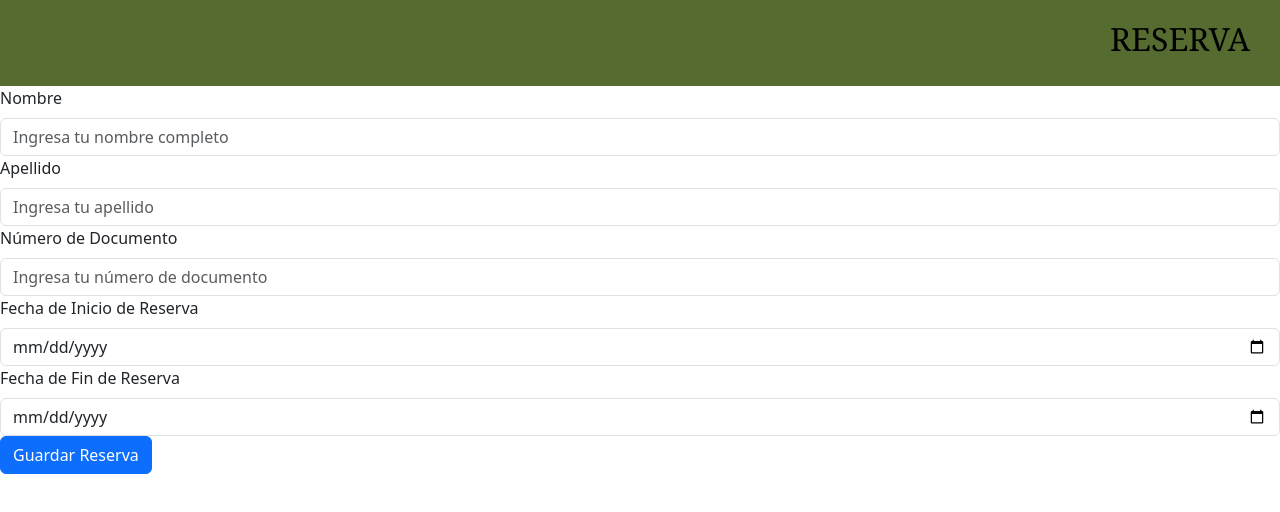
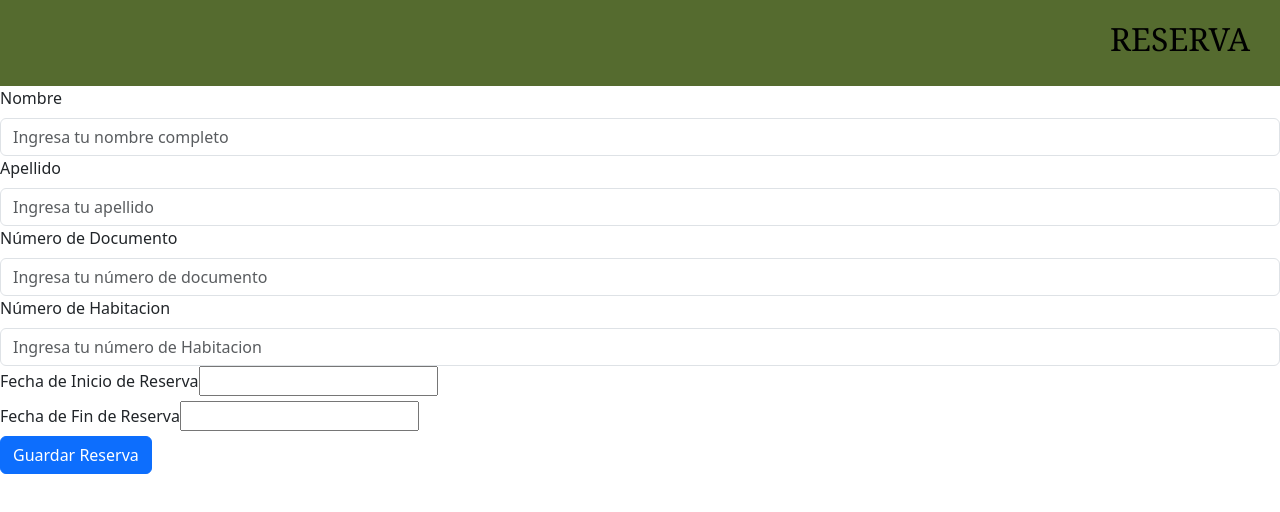
Before and after one commit to TommySma/PF, a React (Create React App) app in the folder FE/: page /AgregarReserva in a window 1280 px wide. Shown: the top 512 px of the page. Built offline with nearby package versions, Linux system fonts and the light colour scheme.

Commit message:
logramos hacer el agregar reserva

```diff
--- a/FE/package.json
+++ b/FE/package.json
@@ -16,8 +16,9 @@
     "install": "^0.13.0",
     "react": "^18.2.0",
     "react-bootstrap": "^2.8.0",
+    "react-datepicker": "^4.21.0",
     "react-dom": "^18.2.0",
-    "react-router-dom": "^6.17.0",
+    "react-router-dom": "^6.18.0",
     "react-scripts": "5.0.1",
     "styled-components": "^5.3.11",
     "web-vitals": "^2.1.4"
--- a/FE/src/AgregarReserva/AgregarReserva.js
+++ b/FE/src/AgregarReserva/AgregarReserva.js
@@ -1,24 +1,22 @@
 import React, { useState } from 'react';
 import { Form, Button } from 'react-bootstrap';
-import { Link } from 'react-router-dom';
-import axios from 'axios'
+import axios from 'axios';
+import { Link } from "react-router-dom";
+import { useNavigate } from 'react-router-dom';
+import DatePicker from 'react-datepicker';
+import 'react-datepicker/dist/react-datepicker.css';
 
 const AgregarReserva = ({ ReservaCreada }) => {
-  const [inputValue, setInputValue] = useState('');
-  const [formData, setFormData] = useState
-
-  ({
-
+  const navigate = useNavigate();
+  const [formData, setFormData] = useState({
     nombre: '',
     apellido: '',
     documento: '',
-    fechaInicio: '',
-    fechaFin: '',
+    fechaInicio: null,
+    fechaFin: null,
     NroHabitacion: '',
     idReserva: ''
   });
-
-
 
   const handleChange = (e) => {
     const { name, value } = e.target;
@@ -28,22 +26,32 @@ const AgregarReserva = ({ ReservaCreada }) => {
     });
   };
 
+  const handleDateChange = (date, name) => {
+    setFormData({
+      ...formData,
+      [name]: date
+    });
+  };
+
   const handleSubmit = (e) => {
     e.preventDefault();
-    ReservaCreada(formData);
-
-    const AgregaReserva = () => {
-    if (inputValue.trim() === '')
-      return;
-    }
+    console.log("llegamos al boton submit!");
     axios
-    .post('http://localhost:5000/reserva', {
-      descripcion: inputValue,
-      tachado: false,
-    })
+      .post('http://localhost:5000/reserva', formData)
       .then((response) => {
-      console.log(response);
-      setInputValue('');
+        console.log(response.data);
+        setFormData({
+          nombre: '',
+          apellido: '',
+          dni: '',
+          fechaInicio: null,
+          fechaFin: null,
+          NroHabitacion: '',
+          idReserva: ''
+        });
+        let nuevaReserva = response.data;
+        navigate('/Reserva', { state: { nuevaReserva } });
+        //return ReservaCreada(response.data); // Suponiendo que el servidor devuelve la reserva creada
       })
       .catch((error) => {
         console.error(error);
@@ -52,16 +60,16 @@ const AgregarReserva = ({ ReservaCreada }) => {
 
   return (
     <div>
-      <header style={{ backgroundColor:'#556B2F' }}>
+      <header style={{ backgroundColor: '#556B2F' }}>
         <div className="flex-container">
-          <div>
-          </div>
+          <div></div>
           <center>
             <h2 style={{ color: 'black' }}> RESERVA</h2>
           </center>
         </div>
       </header>
       <body>
+        <>
           <Form onSubmit={handleSubmit}>
             <Form.Group controlId="nombre">
               <Form.Label>Nombre</Form.Label>
@@ -85,41 +93,51 @@ const AgregarReserva = ({ ReservaCreada }) => {
               />
             </Form.Group>
 
-          <Form.Group controlId="documento">
+            <Form.Group controlId="dni">
               <Form.Label>Número de Documento</Form.Label>
               <Form.Control
                 type="number"
                 placeholder="Ingresa tu número de documento"
                 name="documento"
-              value={formData.documento}
+                value= {formData.dni} velue = {formData.dni}
+                onChange={handleChange}
+              />
+            </Form.Group>
+
+            <Form.Group controlId="NroHabitacion">
+              <Form.Label>Número de Habitacion</Form.Label>
+              <Form.Control
+                type="number"
+                placeholder="Ingresa tu número de Habitacion"
+                name="NroHabitacion"
+                value={formData.NroHabitacion}
                 onChange={handleChange}
               />
             </Form.Group>
 
             <Form.Group controlId="fechaInicio">
               <Form.Label>Fecha de Inicio de Reserva</Form.Label>
-            <Form.Control
-              type="date"
-              name="fechaInicio"
-              value={formData.fechaInicio}
-              onChange={handleChange}
+              <DatePicker
+                selected={formData.fechaInicio}
+                onChange={(date) => handleDateChange(date, 'fechaInicio')}
+                dateFormat="dd-MM-yyyy"
               />
             </Form.Group>
 
             <Form.Group controlId="fechaFin">
               <Form.Label>Fecha de Fin de Reserva</Form.Label>
-            <Form.Control
-              type="date"
-              name="fechaFin"
-              value={formData.fechaFin}
-              onChange={handleChange}
+              <DatePicker
+                selected={formData.fechaFin}
+                onChange={(date) => handleDateChange(date, 'fechaFin')}
+                dateFormat="dd-MM-yyyy"
               />
             </Form.Group>
 
-          <Button   variant="primary" type="submit">
+            <Button variant="primary" type="submit">
               Guardar Reserva
             </Button>
           </Form>
+        </>
       </body>
     </div>
   );
--- a/FE/src/Reserva/Reserva.js
+++ b/FE/src/Reserva/Reserva.js
@@ -3,18 +3,19 @@ import axios from 'axios';
 import 'bootstrap/dist/css/bootstrap.min.css';
 import Button from 'react-bootstrap/Button';
 import Modal from 'react-bootstrap/Modal';
-import { Link } from 'react-router-dom';
+import { Link, useLocation } from 'react-router-dom';
 import './Reserva.css';
 import { habitacionContext } from '../habitacionContext';
-import AgregarReserva from '../AgregarReserva/AgregarReserva'; // Asegúrate de tener la ruta correcta
+import AgregarReserva from '../AgregarReserva/AgregarReserva';
 
 const Reserva = () => {
   const [reservas, setReservas] = useState([]);
   const [showModal, setShowModal] = useState(false);
   const [selectedReserva, setSelectedReserva] = useState(null);
-  const [searchTerm, setSearchTerm] = useState(''); // Nuevo estado para el término de búsqueda por nombre/apellido/DNI
-  const [searchRoomTerm, setSearchRoomTerm] = useState(''); // Nuevo estado para el número de habitación
+  const [searchTerm, setSearchTerm] = useState('');
+  const [searchRoomTerm, setSearchRoomTerm] = useState('');
   const { estadoHabitacion, setEstadoHabitacion } = useContext(habitacionContext);
+  const location = useLocation();
 
   const handleReservaCreada = (nuevaReserva) => {
     setReservas([...reservas, nuevaReserva]);
@@ -29,6 +30,7 @@ const Reserva = () => {
       .get('http://localhost:5000/Reserva')
       .then((response) => {
         setReservas(response.data);
+        console.log(response.data);
       })
       .catch((error) => {
         console.error(error);
@@ -53,43 +55,40 @@ const Reserva = () => {
   };
 
   const handleCheckIn = async (reserva) => {
-    const newStatus = 'O'; // Cambiar el estado a 'O' (Check In)
-    const idHabitacion = reserva.NroHabitacion;
+    try {
+      const newStatus = 'O';
+      const idHabitacion = reserva.idHabitacion; // Asegúrate de que esta propiedad esté disponible en tu objeto reserva
 
-    // ... (resto del código)
+      // Lógica para el Check In
+      await axios.put(`http://localhost:5000/habitacion/${idHabitacion}`, { estadoReserva: newStatus });
+
+      // Actualiza localmente el estado de la habitación (opcional)
+      const updatedReservas = reservas.map((r) =>
+        r.idHabitacion === idHabitacion ? { ...r, estadoReserva: newStatus } : r
+      );
+      setReservas(updatedReservas);
+    } catch (error) {
+      console.error(error);
+    }
   };
 
   const handleCheckOut = async (reserva) => {
-    const newStatus = 'L'; // Cambiar el estado a 'L' (Check Out)
+    const newStatus = 'L';
     const idHabitacion = reserva.NroHabitacion;
-
-    // ... (resto del código)
+    // Lógica para el Check Out
   };
 
   const handleSearchTermChange = (e) => {
     const { name, value } = e.target;
     if (name === 'searchTerm') {
       setSearchTerm(value);
-    } else if (name === 'searchRoomTerm') { // Maneja el cambio de término de búsqueda para número de habitación
+    } else if (name === 'searchRoomTerm') {
       setSearchRoomTerm(value);
     }
   };
 
-  const filteredReservas = reservas.filter((reserva) => {
-    const { nombre, apellido, dni, NroHabitacion } = reserva;
-    const searchValue = searchTerm.toLowerCase();
-    const searchRoomValue = searchRoomTerm.toLowerCase();
-
-    return (
-      (nombre.toLowerCase().includes(searchValue) ||
-       apellido.toLowerCase().includes(searchValue) ||
-       dni.toString().includes(searchValue)) &&
-      NroHabitacion.toString().includes(searchRoomValue)
-    );
-  });
-
   return (
-    <div>
+    <>
       <header style={{ backgroundColor: '#556B2F' }}>
         <div className="flex-container">
           <div>
@@ -121,7 +120,7 @@ const Reserva = () => {
           value={searchRoomTerm}
           onChange={handleSearchTermChange}
         />
-        {filteredReservas.map((reserva) => (
+        {reservas.map((reserva) => (
           <div key={reserva.idReserva} className="reserva-card">
             <h3>Habitación {reserva.NroHabitacion}</h3>
             <p>Reserva: {`${reserva.nombre} ${reserva.apellido}`}</p>
@@ -151,13 +150,12 @@ const Reserva = () => {
           </Modal.Footer>
         </Modal>
 
-        <AgregarReserva ReservaCreada={handleReservaCreada} /> {/* Componente AgregarReserva con prop */}
-
         <footer style={{ backgroundColor: '#556B2F', marginTop: '0%', height: '20px' }}>
           <p className="textFooter">TAREFF TEAM</p>
+          <Link to="/agregarReserva" className="custom-link btn btn-lg btn-primary" >agregar reserva</Link>
         </footer>
       </div>
-    </div>
+    </>
   );
 };
 
```
Also changed, not shown: 2 other files (tests, documents, lock files or other folders). Lines whose indentation alone changed are shown as unchanged.
